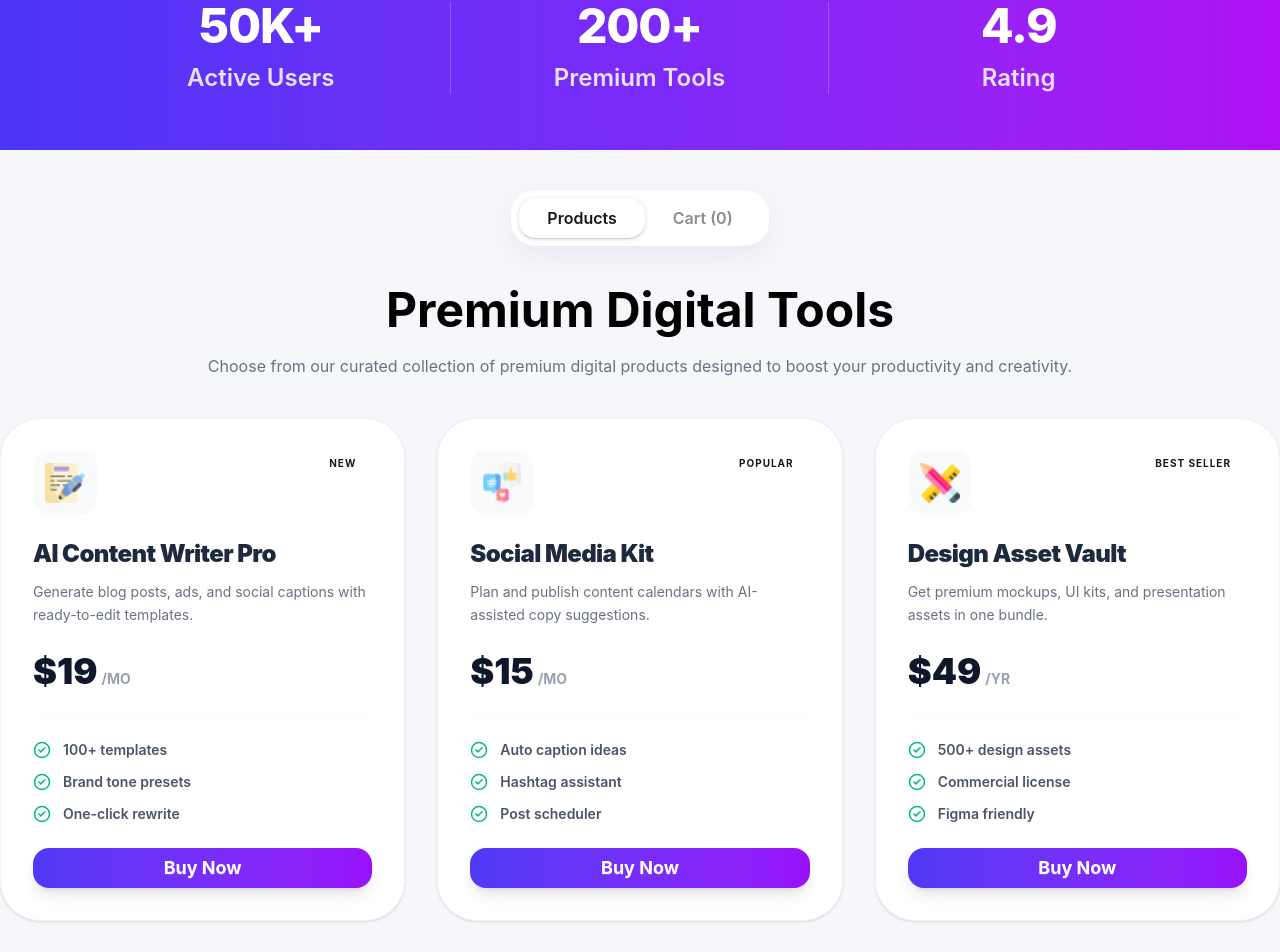
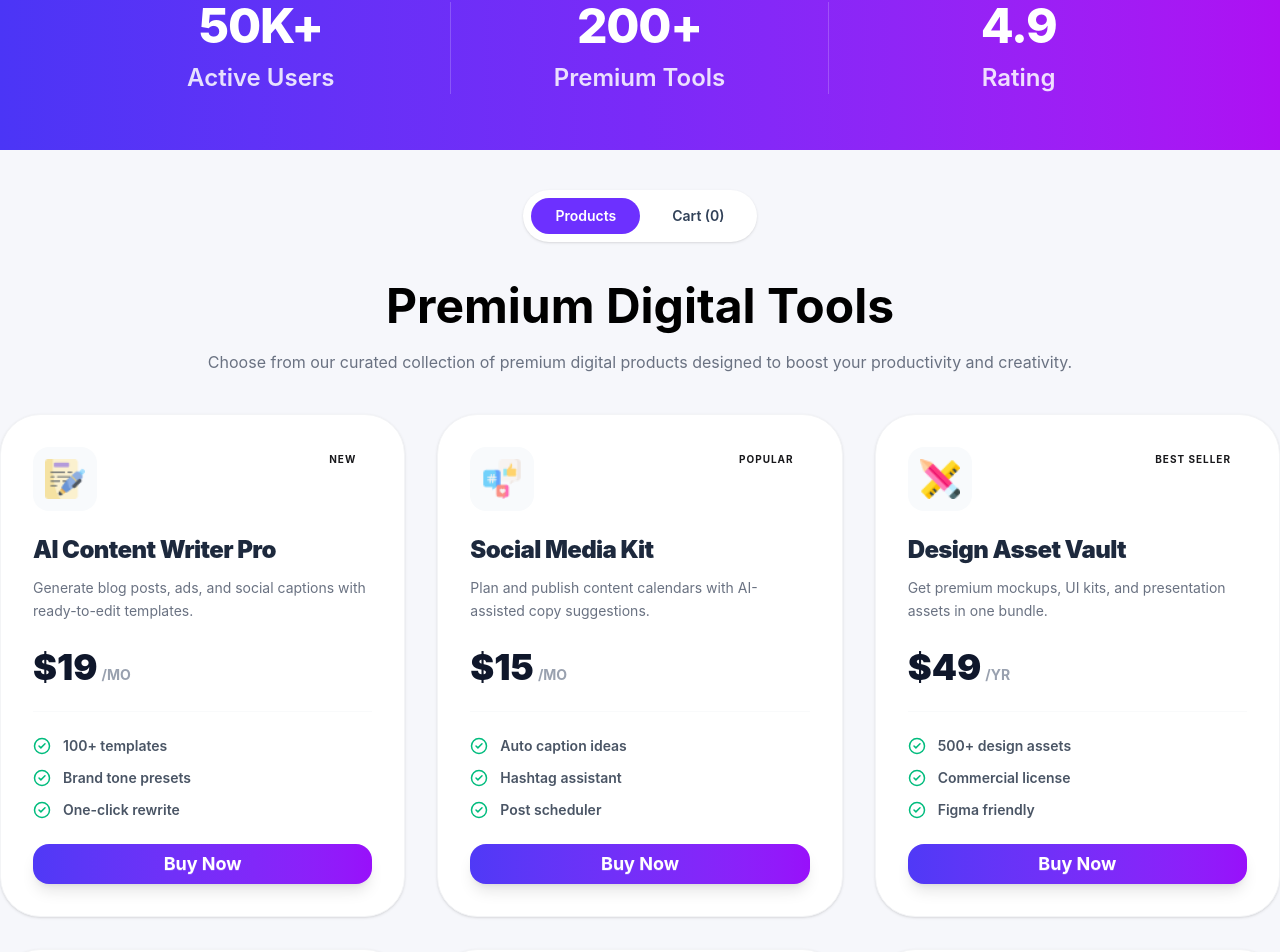
Before and after one commit to orko66321/B13-Aaaingment-6-DigiTools, a React (Vite) app: page / in a window 1280 px wide. Shown: the part 888-1840 px from the top of the page. Built offline with nearby package versions, Linux system fonts and the light colour scheme.

Commit message:
Cart Toggol Button Modifyed

```diff
--- a/src/App.jsx
+++ b/src/App.jsx
@@ -17,23 +17,26 @@ function App() {
       <Banner></Banner>
       <Stats></Stats>
       <div className="mt-10 flex items-center justify-center">
-        <div className="tabs tabs-box theme-tabs rounded-3xl bg-white px-2 py-2 shadow-[0_10px_30px_rgba(15,23,42,0.06)]">
-          <input
-            type="radio"
-            name="my_tabs_1"
-            className="tab rounded-2xl px-7 text-base font-semibold"
-            aria-label="Products"
-            checked={activeTab === 'product'}
-            onChange={() => setActiveTab('product')}
-          />
-          <input
-            type="radio"
-            name="my_tabs_1"
-            className="tab rounded-2xl px-7 text-base font-semibold"
-            aria-label={`Cart (${carts.length})`}
-            checked={activeTab === 'cart'}
-            onChange={() => setActiveTab('cart')}
-          />
+        <div className="flex items-center gap-2 rounded-full bg-white p-2 shadow-sm">
+          <button
+            type="button"
+            onClick={() => setActiveTab('product')}
+            className={`rounded-full px-6 py-2 text-sm font-semibold ${
+              activeTab === 'product' ? 'bg-[#6d30ff] text-white' : 'text-slate-700'
+            }`}
+          >
+            Products
+          </button>
+
+          <button
+            type="button"
+            onClick={() => setActiveTab('cart')}
+            className={`rounded-full px-6 py-2 text-sm font-semibold ${
+              activeTab === 'cart' ? 'bg-[#6d30ff] text-white' : 'text-slate-700'
+            }`}
+          >
+            Cart ({carts.length})
+          </button>
         </div>
       </div>
 
```
